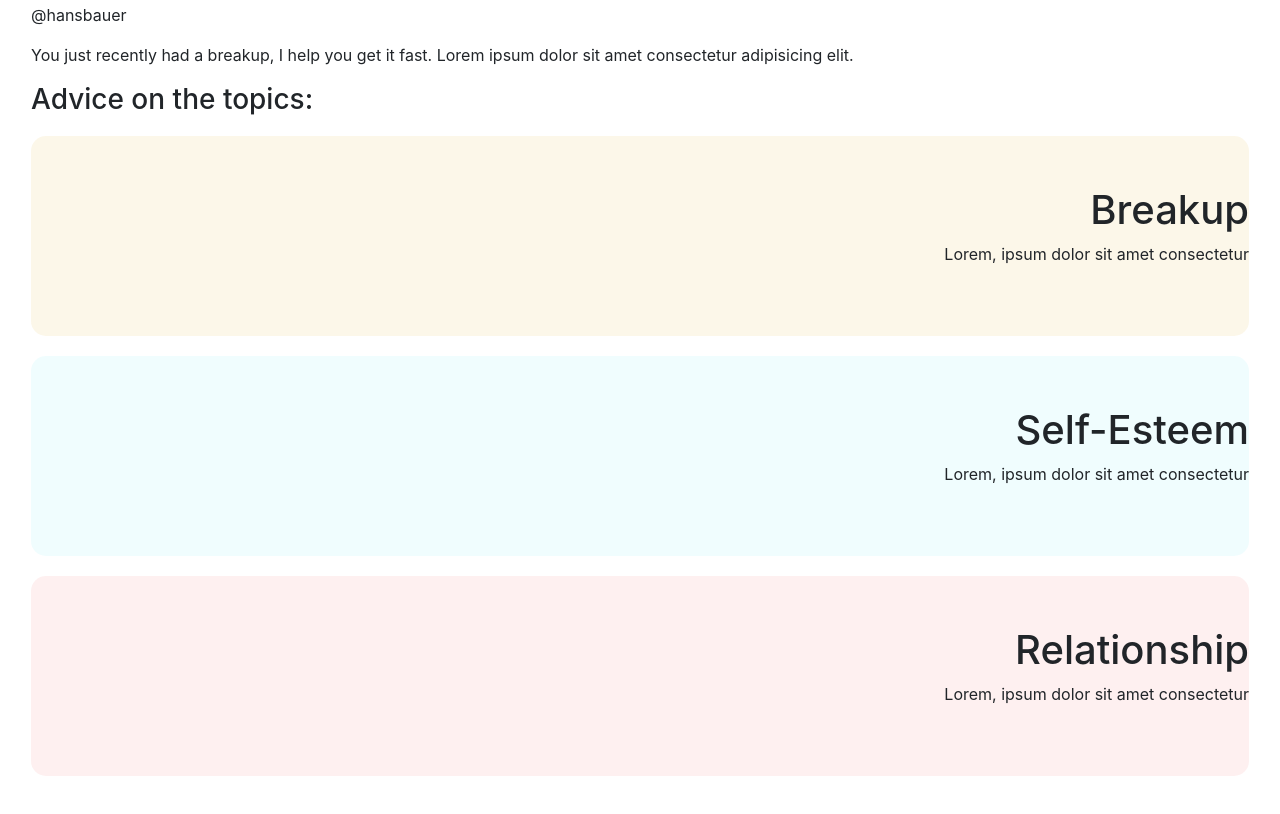
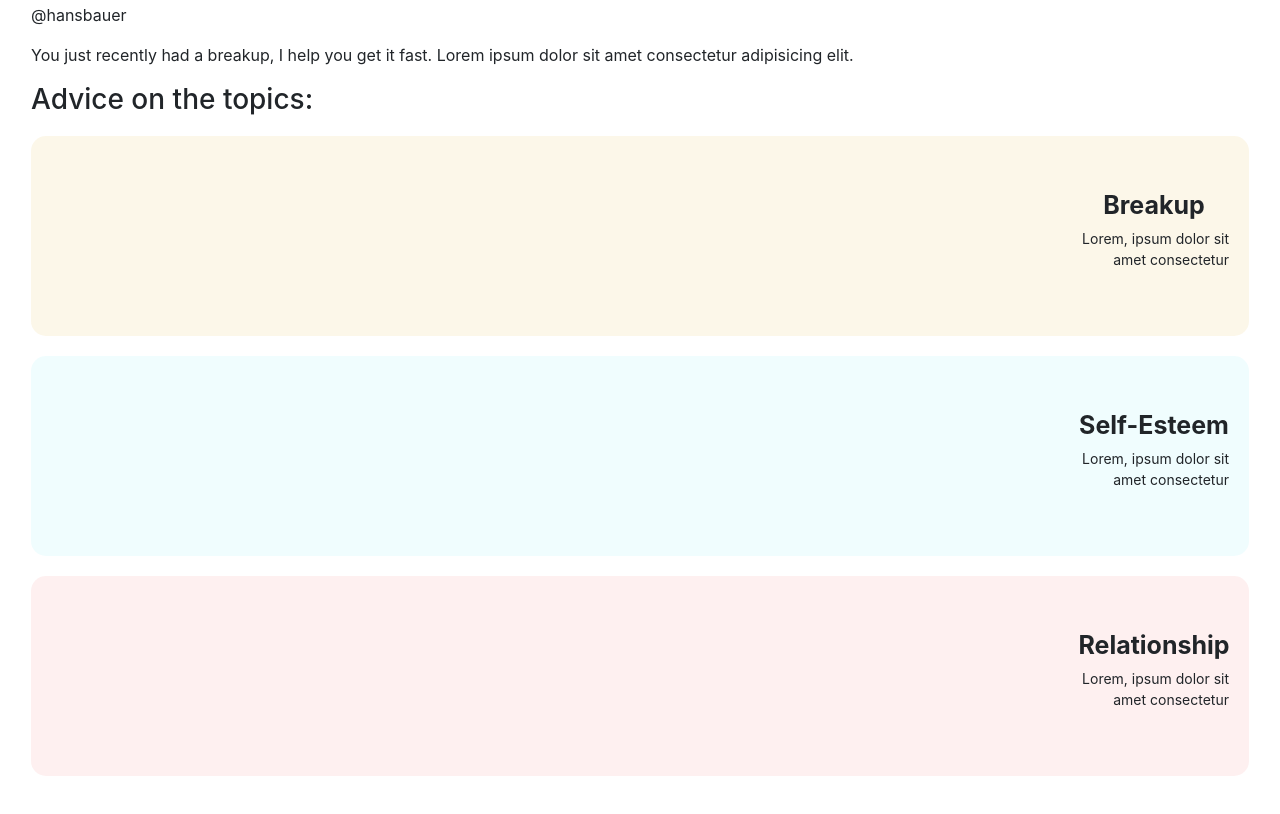
Before and after one commit to BisiDavi/yoga-site, a plain HTML site: page index.html in a window 1280 px wide. Shown: the part 790-1604 px from the top of the page. Drawn offline with nearby package versions, Linux system fonts and the light colour scheme.

Commit message:
css styles added

```diff
--- a/index.css
+++ b/index.css
@@ -1,10 +1,34 @@
+.tips span {
+  height: 100px;
+  display: flex;
+  width: 150px;
+  justify-content: flex-end;
+  flex-direction: column;
+  align-items: center;
+  align-content: center;
+}
+
+.tips span h1 {
+  font-size: 25px;
+  font-weight: bold;
+}
+
+.tips span p {
+  font-size: 14px;
+}
+
 .tips {
   height: 200px;
   width: 100%;
   padding: 50px 0;
+  padding-right: 0px;
   margin: 20px 0px;
   text-align: right;
   border-radius: 15px;
+  display: flex;
+  justify-content: flex-end;
+  padding-right: 20px;
+  align-items: center;
 }
 
 .breakup {
```
Lines whose indentation alone changed are shown as unchanged.
